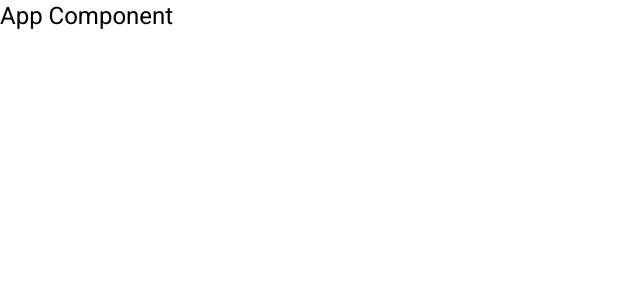
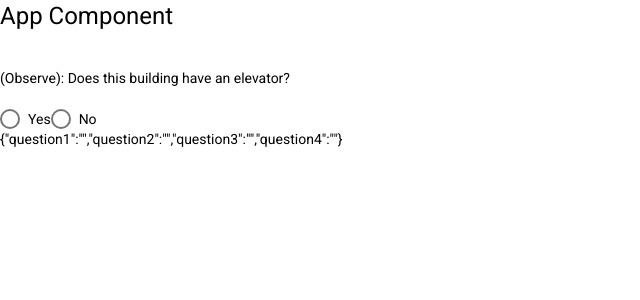
Before and after one commit to ajvilar/angular-multi-question-example, an Angular app: page / in a window 1280 px wide. Shown: the top 300 px of the page, without its empty margins (0-640 px from the left). Built offline with nearby package versions, Linux system fonts and the light colour scheme.

Commit message:
fixed everything on 7/28

```diff
--- a/src/app/components/multi-question/multi-question.component.html
+++ b/src/app/components/multi-question/multi-question.component.html
@@ -1,9 +1,6 @@
+
 <section class="container-fluid">
-</section>
-
-
-  <!--
-  <div *ngIf="questions[0].show || questions[0].show">
+  <div *ngIf="questions.showQuestion('question1')">
     <div class="row">
       <div class="col-md-7 text-right">
         <br />
@@ -11,10 +8,9 @@
       </div>
       <div class="col-md-5 ">
         <br />
-        <mat-radio-group class="ans-radio-group" [(ngModel)]="questions[0].choice" (change)="onChange()">
+        <mat-radio-group class="ans-radio-group" [(ngModel)]="questionChoices['question1']" (change)="onChange($event)">
           <mat-radio-button class="ans-radio-button"
-           (change)="onChange()"
-            *ngFor="let answers of questions[0].options" [value]="answers.key">
+            *ngFor="let answers of questions.getOptions('question1')" [value]="answers.key">
             {{ answers.value }}
           </mat-radio-button>
         </mat-radio-group>
@@ -22,22 +18,17 @@
     </div>
   </div>
 
-  <div *ngIf="questions[1].show || questions[1].show">
+  <div *ngIf="questions.showQuestion('question2')">
     <div class="row">
       <div class="col-md-7 text-right">
         <br />
-        <label class="question">
-          <span>
-            (Observe): Is this
-            house or apartment eligible?
-          </span>
-        </label>
+        <label class="question">(Observe): Does this building ({{questions.getStringValue('buildingType')}}) have an elevator?</label>
       </div>
-      <div class="col-md-5">
+      <div class="col-md-5 ">
         <br />
-        <mat-radio-group class="ans-radio-group" [(ngModel)]="questions[1].choice" (change)="onChange()">
-          <mat-radio-button class="ans-radio-button" (change)="onChange()" *ngFor="let answers of questions[1].options"
-            [value]="answers.key">
+        <mat-radio-group class="ans-radio-group" [(ngModel)]="questionChoices.question2" (change)="onChange($event)">
+          <mat-radio-button class="ans-radio-button"
+            *ngFor="let answers of questions.getOptions('question2')" [value]="answers.key">
             {{ answers.value }}
           </mat-radio-button>
         </mat-radio-group>
@@ -45,60 +36,5 @@
     </div>
   </div>
 
-  <div *ngIf="questions[2].show">
-    <div class="row">
-      <div class="col-md-7 text-right">
-        <br />
-        <label id="radAnswer">
-          <span class="question">
-            (Observe): Is this
-          house or apartment?
-          </span>
-        </label>
-      </div>
-      <div class="col-md-5">
-        <br />
-        <mat-radio-group class="ans-radio-group" [(ngModel)]="questions[2].choice " (change)="onChange()">
-          <mat-radio-button class="ans-radio-button" aria-labelledby="radAnswer"
-            (change)="onChange()" *ngFor="let answers of questions[2].options" [value]="answers.key">
-            {{ answers.value }}
-          </mat-radio-button>
-        </mat-radio-group>
-      </div>
-    </div>
-  </div>
-
-  <div class="row" *ngIf="questions[3].show">
-    <div class="col-md-7 text-right">
-      <br />
-      <label id="TenQues">
-        <span class="label label-default" style="font-weight:bold;font-size:medium">
-          <span class="question">
-            Is this {{dwellingType}} occupied by the owner or its rented?
-          </span>
-
-        </span>
-      </label>
-    </div>
-    <div class="col-md-5">
-      <br />
-      <mat-radio-group class="ans-radio-group" aria-labelledby="TenQues" [(ngModel)]="questions[3].choice"
-        (change)="onChange()">
-        <mat-radio-button class="ans-radio-button" #button name="lblTenQues" (change)="onChange()"
-          *ngFor="let answers of questions[3].options" [value]="answers.key">
-          {{ answers.value }}
-        </mat-radio-button>
-      </mat-radio-group>
-    </div>
-  </div>
-  <div>
-    <ul>
-      <li>{{questions[0].choice}}</li>
-      <li>{{questions[1].choice}}</li>
-      <li>{{questions[2].choice}}</li>
-      <li>{{questions[3].choice}}</li>
-    </ul>
-  </div>
+  <div>{{diagnostics}}</div>
 </section>
-
- -->
--- a/src/app/components/multi-question/multi-question.component.ts
+++ b/src/app/components/multi-question/multi-question.component.ts
@@ -1,18 +1,9 @@
 import { Component, Input, OnInit, VERSION } from '@angular/core';
-
-interface IOptions {
-  key: string;
-  value: string;
-}
-
-interface IQuestionMetaInfo {
-  options: Array<IOptions>;
-  rules?: any;
-  preserveHiddenValue?: boolean;
-}
+import { IOptions, IQuestionMetaInfo, IRule, MultiQuestionUtility } from './multiquestion-utility';
+import { questions } from './questions';
 
 const yesNoOptions: Array<IOptions> = [
-  { key: 'Y', value: 'Yes' },
+  { key: 'Y', value: 'Yes' },  // keys = ['Y', 'N], values = ['Yes', 'No'], entries = [['Y', 'Yes'], ['N', 'No']]
   { key: 'N', value: 'No' }
 ];
 
@@ -28,152 +19,24 @@
   styleUrls: [ './multi-question.component.css' ]
 })
 export class MultiQuestionComponent implements OnInit  {
-  @Input()
-  public questionDefinitions: Map<string, IQuestionMetaInfo>;
-
-  public questionChoices: Array<String>;
-  public questionVisible: Array<boolean>;
+  public questions: MultiQuestionUtility;
+  public questionChoices: any;
 
   public constructor() {
-    this.questionDefinitions = new Map();
-    this.questionChoices = [];
-    this.questionVisible = [];
+    const rules: Array<IRule> = [];
+
+    this.questions = new MultiQuestionUtility(questions, rules);
+    this.questionChoices = this.questions.getInitialChoices();
   }
 
-  public ngOnInit() {}
-}
-
-/*
-  public dwellingType = '';
-  public questions: Array<IQuestionInfo> = [
-    {
-      key: '1', choice: '', options: yesNoOptions, show: true,
-      rules: {always: true}
-    },
-    {
-      key: '2', choice: '', options: yesNoDont_KnownOptions, show: true,
-      rules: {
-        dependsOn: ['1'], // only show this question if the following are visible
-        choiceRules: {
-          '1': ['N'],  // only show if question '3' has a value of 'N'
-        },
-      }
-    },
-    {
-      key: '3', choice: '', options: yesNoOptions, show: true,
-      rules: {
-        dependsOn: ['2'], // only show this question if the following are visible
-        choiceRules: {
-          '2': ['Y', 'U'],  // only show if question '3' has a value of 'N'
-        },
-      }
-    },
-    {
-      key: '4',
-      choice: '',
-      options: yesNoOptions,
-      rules: {
-        dependsOn: ['3'], // only show this question if the following are visible
-        choiceRules: {
-          '3': ['N'],  // only show if question '3' has a value of 'N'
-        },
-      },
-      saveHiddenValue: true,
-      show: true
-    }
-  ];
-  public saveHiddenValues: boolean = false;
-
-  constructor() {
+  public ngOnInit() {
+    this.questionChoices = this.questions.evalRules(this.questionChoices);
   }
 
-  ngOnInit() {
-    this.evaluateRules();
+  public onChange(e: any) {
+    this.questionChoices = this.questions.evalRules(this.questionChoices);
   }
 
-  onChange(){
-    this.evaluateRules();
-
-    // save to backend
-  }
-
-  //Helper function to lookup the question by the key
-  private getQuestionInfoByKey(key: string): IQuestionInfo|null {
-    for(let question of this.questions) {
-      if(key === question.key) {
-        return question;
-      }
-    }
-    return null;
-  }
-
-
-  //Function which evaluates wheather or not a question is shown
-  private evaluateRules() {
-
-    //Loop over each question
-    this.questions.forEach((question: IQuestionInfo) => {
-      if('rules' in question) {
-        const rules = question.rules;
-        //If 'always', evaluate first
-        if('always' in rules) {
-          question.show = rules.always;
-          return;
-        }
-
-        let show: boolean = true;
-        //Default to show questions is true, unless 'dependsOn' makes it false
-        if ('dependsOn' in rules) {
-          const dependsOn: Array<string> = rules.dependsOn;
-
-          for(let key of dependsOn) {
-            if(key == question.key) {
-              // TODO - an obvious error add behaivor for depends on itself
-              continue;  // for right now just ignore
-            }
-            const dependsOnQuestionInfo = this.getQuestionInfoByKey(key);
-            if(dependsOnQuestionInfo) {
-              if(dependsOnQuestionInfo.show == false) {
-                show = false;
-                break;
-              }
-            } else {
-              // TODO - add behaivor for a rule with no match
-            }
-          }
-
-          if(show && 'choiceRules' in rules) {
-            const choiceRules: any = rules.choiceRules;
-            for(let key of Object.keys(choiceRules)) {
-              if(key == question.key) {
-                // TODO - an obvious error add behaivor for depends on itself
-                continue;  // for right now just ignore
-              }
-              const dependsOnQuestionInfo: IQuestionInfo|null = this.getQuestionInfoByKey(key);
-              if(dependsOnQuestionInfo) {
-                if(!choiceRules[key].includes(dependsOnQuestionInfo.choice)) {
-                  show = false;
-                  break;
-                }
-              } else {
-                // TODO - add behaivor for a rule with no match
-              }
-            }
-          }
-
-          //Clear values of questions not shown
-          question.show = show;
-          const saveHidden = this.saveHiddenValues || question.saveHiddenValue;
-          if(!saveHidden && show === false) {
-            question.choice = '';
-          }
-        }
-        }
-    });
-
-    // set the dwellingType here
-    const  isHouse = false; //
-    this.dwellingType = (isHouse)?'house':'appartment';
-  }
-}
-*/
+  public get diagnostics() {
+    return JSON.stringify(this.questionChoices);
+  }}
--- /dev/null
+++ b/src/app/components/multi-question/multiquestion-utility.ts
@@ -0,0 +1,132 @@
+export interface IOptions {
+  key: string;
+  value: string;
+}
+
+export interface IQuestionMetaInfo {
+  options: Array<IOptions>;
+  key:string;
+  text:string;
+  choice:string;
+  show:boolean;
+  args?: any;
+  rules?: any;
+  saveHiddenValues?: boolean
+  preserveHiddenValue?: boolean;
+}
+
+export interface IRule {
+  type: string;
+  args: any;
+}
+
+export class MultiQuestionUtility {
+  private questionDefinitions: Map<string, IQuestionMetaInfo>;
+
+  constructor(questionDefinitions: any, rules?: Array<IRule>) {
+      this.questionDefinitions = new Map();
+
+      if(Array.isArray(questionDefinitions)) {
+        questionDefinitions.forEach(def => {
+          this.questionDefinitions.set(def.key, def);
+        });
+      }
+  }
+
+
+  public saveHiddenValues: boolean = false;
+
+  public dwellingType = '';
+
+  public showQuestion(key: string): boolean {
+    const options =  this.questionDefinitions.get(key)?.show;
+    return options || false;
+  }
+
+  public getOptions(key: string): Array<IOptions> {
+      // Optional chaining ?. only evaluates if the preceding object is not null
+    const options =  this.questionDefinitions.get(key)?.options;
+
+    return options || [];  // if options is not null will return options, otherwise and empty array
+  }
+
+  public getInitialChoices() {
+    const val: any = {};
+
+    for(const key of this.questionDefinitions.keys()) {
+      val[key] = "";
+    }
+
+    return val;
+  }
+
+  public getStringValue(key: string): string {
+    return "translated: " + key;
+  }
+
+  private getQuestionInfoByKey(key: string): IQuestionMetaInfo|undefined {
+    return this.questionDefinitions.get(key);
+  }
+
+  public evalRules(choiceValues: any): any {
+    for(const entry of this.questionDefinitions.entries()) {
+      const [questionKey, question] = entry;
+      if('rules' in question) {
+        const rules = question.rules;
+        //If 'always', evaluate first
+        if('always' in rules) {
+          question.show = rules.always;
+          continue;
+        }
+
+        let show: boolean = true;
+        //Default to show questions is true, unless 'dependsOn' makes it false
+        if ('dependsOn' in rules) {
+          const dependsOn: Array<string> = rules.dependsOn;
+
+          for(let key of dependsOn) {
+            if(key == question.key) {
+              // TODO - an obvious error add behaivor for depends on itself
+              continue;  // for right now just ignore
+            }
+            const dependsOnQuestionInfo = this.getQuestionInfoByKey(key);
+            if(dependsOnQuestionInfo) {
+              if(dependsOnQuestionInfo.show == false) {
+                show = false;
+                break;
+              }
+            } else {
+              // TODO - add behaivor for a rule with no match
+            }
+          }
+
+          if(show && 'choiceRules' in rules) {
+            const choiceRules: any = rules.choiceRules;
+            for(let key of Object.keys(choiceRules)) {
+              if(key == question.key) {
+                // TODO - an obvious error add behaivor for depends on itself
+                continue;  // for right now just ignore
+              }
+              if(!choiceRules[key].includes(choiceValues[key])) {
+                show = false;
+                break;
+              }
+            }
+          }
+
+          //Clear values of questions not shown
+          question.show = show;
+          const saveHidden = this.saveHiddenValues || question.saveHiddenValues;
+          if(!saveHidden && show === false) {
+            choiceValues[questionKey] = '';
+          }
+        }
+      }
+    }
+     // set the dwellingType here
+     const  isHouse = false; //
+     this.dwellingType = (isHouse)?'house':'appartment';
+
+     return choiceValues;
+  }
+}
--- a/src/app/questions.ts
+++ b/src/app/components/multi-question/questions.ts
@@ -1,4 +1,4 @@
-import { IOptions, IQuestionInfo } from './components/multi-question/multi-question.component';
+import { IOptions, IQuestionMetaInfo } from './multiquestion-utility';
 
 const yesNoOptions: Array<IOptions> = [
   { key: 'Y', value: 'Yes' },
@@ -11,31 +11,31 @@
   { key: 'U', value: "Don't Know" },
 ];
 
-export const testQuestions: Array<IQuestionInfo> = [
+export const questions: Array<IQuestionMetaInfo> = [
     {
-      key: '1', text: 'first question', choice: '', options: yesNoOptions, show: true,
+      key: 'question1', text: 'first question', choice: '', options: yesNoOptions, show: true,
       rules: {always: true}
     },
     {
-      key: '2', text: 'second question', choice: '', options: yesNoDont_KnownOptions, show: true,
+      key: 'question2', text: 'second question', choice: '', options: yesNoDont_KnownOptions, show: false,
       rules: {
-        dependsOn: ['1'], // only show this question if the following are visible
+        dependsOn: ['question1'], // only show this question if the following are visible
         choiceRules: {
-          '1': ['N'],  // only show if question '3' has a value of 'N'
+          'question1': ['Y'],  // only show if question 'question1' has a value of 'Y'
         },
       }
     },
     {
-      key: '3', text: 'third question', choice: '', options: yesNoOptions, show: true,
+      key: 'question3', text: 'third question', choice: '', options: yesNoOptions, show: true,
       rules: {
-        dependsOn: ['2'], // only show this question if the following are visible
+        dependsOn: ['question1'], // only show this question if the following are visible
         choiceRules: {
           '2': ['Y', 'U'],  // only show if question '3' has a value of 'N'
         },
       }
     },
     {
-      key: '4',
+      key: 'question4',
       text: 'fourth question',
       choice: '',
       options: yesNoOptions,
```
